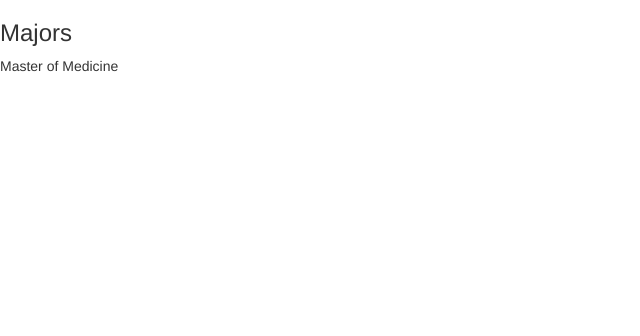
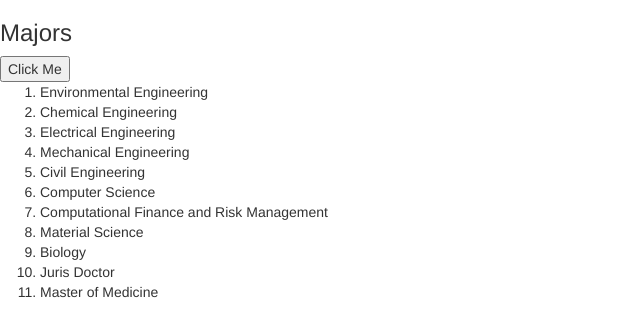
Before and after one commit to donnice/proAngularJS, a plain HTML site: page WebContent/chapter15/jqlite.html in a window 1280 px wide. Shown: the whole page, without its empty margins (0-640 px from the left). Drawn offline with nearby package versions, Linux system fonts and the light colour scheme.

Commit message:
Jun 30th

```diff
--- a/WebContent/chapter15/jqlite.html
+++ b/WebContent/chapter15/jqlite.html
@@ -7,16 +7,25 @@
 	<link rel="stylesheet" href="http://maxcdn.bootstrapcdn.com/bootstrap/3.3.6/css/bootstrap.min.css">
 	<link rel="stylesheet" href="http://maxcdn.bootstrapcdn.com/bootstrap/3.3.6/css/bootstrap-theme.css"/>
 	<script src="//ajax.googleapis.com/ajax/libs/angularjs/1.5.5/angular.min.js"></script>
+	<style>
+		.bold{ font-weight: bold;}
+	</style>
 	<script>
 		angular.module("exampleApp",[])
 			.directive("demoDirective",function(){
 				return function(scope,element,attrs){
 					/* var items = element.children(); */
 					/* var items = element.find("li"); */
-					var listElem = element.append("<ol>");
+					/* var listElem = element.append("<ol>"); */
+					var listElem = angular.element("<ol>");
+					element.append(listElem);
 					for(var i = 0; i < scope.names.length;i++){
-						listElem.append("<li>").append("<span>").text(scope.names[i]);
+						listElem.append(angular.element("<li>")
+								.append(angular.element("<span>").text(scope.names[i])));
 					}
+					//Finally, I call the text method,
+					//which has the effect of replacing all the child elements I added to the div with a text string
+					//angular.element is the best way to solve the problem
 					/* items.css("color","red");
 
 					for(var i = 0; i<items.length; i++){
@@ -28,6 +37,10 @@
 					}
 					console.log("Element count:"+items.length);
 					console.log("Font: "+items.css("font-weight")); */
+					var buttons = element.find("button");
+					buttons.on("click",function(e){
+						element.find("li").toggleClass("bold");
+					});
 				}
 			})
 			.controller("defaultCtrl",function($scope){
@@ -54,6 +67,8 @@
 		<li>Mechanical Engineering</li>
 		<li>Civil Engineering</li>
 	</ol> -->
-	<div demo-directive></div>
+	<div demo-directive>
+		<button>Click Me</button>
+	</div>
 </body>
 </html>
```
